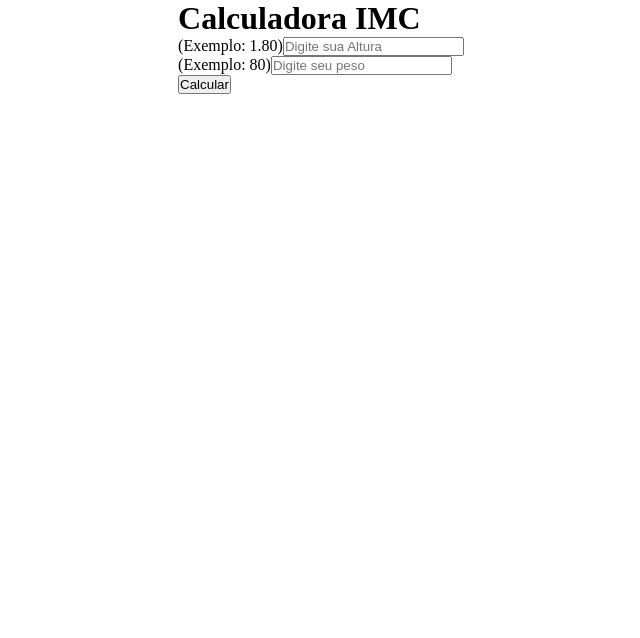
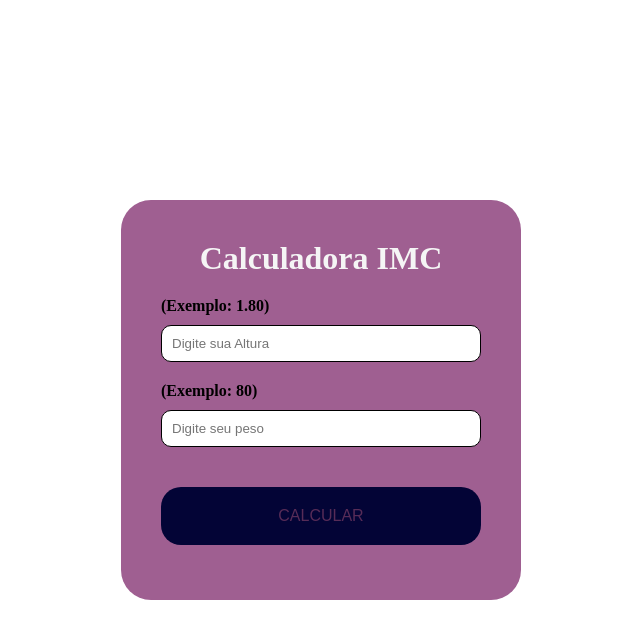
Before and after one commit to Gibaa01/CalculadoraImc, a React (Vite) app: page / in a window 1280 px wide. Shown: the top 638 px of the page, without its empty margins (319-959 px from the left). Built offline with nearby package versions, Linux system fonts and the light colour scheme.

Commit message:
estilizando a calculadra

```diff
--- a/src/App.jsx
+++ b/src/App.jsx
@@ -2,7 +2,7 @@
 import {useState,useEffect} from 'react'
 import Resultado from './components/Resultado'
 import "./css/style.css"
-
+import "./css/global.css"
 
 function App() {
 
--- a/src/css/global.css
+++ b/src/css/global.css
@@ -1,10 +1,9 @@
 :root{
-    --fontColor1:#fff
-    --fontColor2:#000
-    --bgColor1:#030436
-    --bgColor2:#2d30f0
-    --bgColor3:#f1e9e9
-
+    --fontColor1:#f5f5f5;
+    --fontColor2:#000;
+    --bgColor1:#030436;
+    --bgColor2:#9f5f91;
+    --bgColor3:#572c57;
 }
 
 *{
@@ -12,18 +11,17 @@
     padding:0;
     box-sizing:border-box;
 }
-
 .container{
     height:100vh;
     display:flex;
-    flex-direction:collumn;
-    aling-item:center;
+    flex-direction:column;
+    align-items:center;
     justify-content:center;
 }
-//respomsovodade
-@media(max-width:500px){
+/*responsividade*/
+@media (max-width:500px){
     .container{
         justify-content:start;
-        padding:15x;
+        padding: 15px;
     }
 }
--- a/src/css/header.css
+++ b/src/css/header.css
@@ -0,0 +1,8 @@
+.header{
+    text-align:center;
+    margin-bottom:20px;
+    color:var(--fontColor1);
+}
+.header:hover{
+    text-decoration:underline;
+}
--- a/src/css/resultado.css
+++ b/src/css/resultado.css
@@ -0,0 +1,28 @@
+.resultado{
+    margin-top:20px;
+    width:400px;
+    padding:10px;
+    text-align:center;
+    background:var(--bgColor1);
+    color:var(--fontColor1);
+    border-radius:20px;
+}
+.imcSpan{
+    color:var(--fontColor1);
+    font-size:1.8rem;
+    padding:5px;
+}
+.tabela{
+    background:var(--bgColor1);
+    color:var(--fontColor1);
+    margin-top:30px;
+    width:400px;
+    padding:15px;
+    text-align:center;
+    border-spacing:0;
+    border-radius:20px;
+}
+.tabelaHeader th{
+    border-bottom:2px solid var(--fontColor1);
+    padding:5px;
+}
--- a/src/css/style.css
+++ b/src/css/style.css
@@ -0,0 +1,57 @@
+.box{
+    display:flex;
+    flex-direction:column;
+    background:var(--bgColor2);
+    width:400px;
+    height:400px;
+    border-radius:30px;
+    padding:40px;
+}
+form{
+    display:flex;
+    flex-direction:column;
+}
+
+.span{
+    font-size:12px;
+    font-weight:700;
+}
+label{
+    display:block;
+    margin-bottom:10px;
+    font-weight:600;
+    font-weight:600;
+}
+
+input{
+    width:100%;
+    padding:10px;
+    border-radius:10px;
+    border:1px solid var(--fontColor2);
+    outline-color:var(--fontColor1);
+    margin-bottom:20px;
+}
+
+button{
+    border:none;
+    padding:20px;
+    border-radius:20px;
+    background:var(--bgColor1);
+    color:var(--bgColor3);
+    font-size:1rem;
+    text-transform:uppercase;
+    margin-top:20px;
+    font-weight:700px;
+}
+
+button:hover{
+    background:var(--bgColor3);
+    color:var(--bgColor1);
+}
+
+/* responsividade */
+@media (max-width:500px){
+    .box{
+        width:100%;
+    }
+    button{
```
